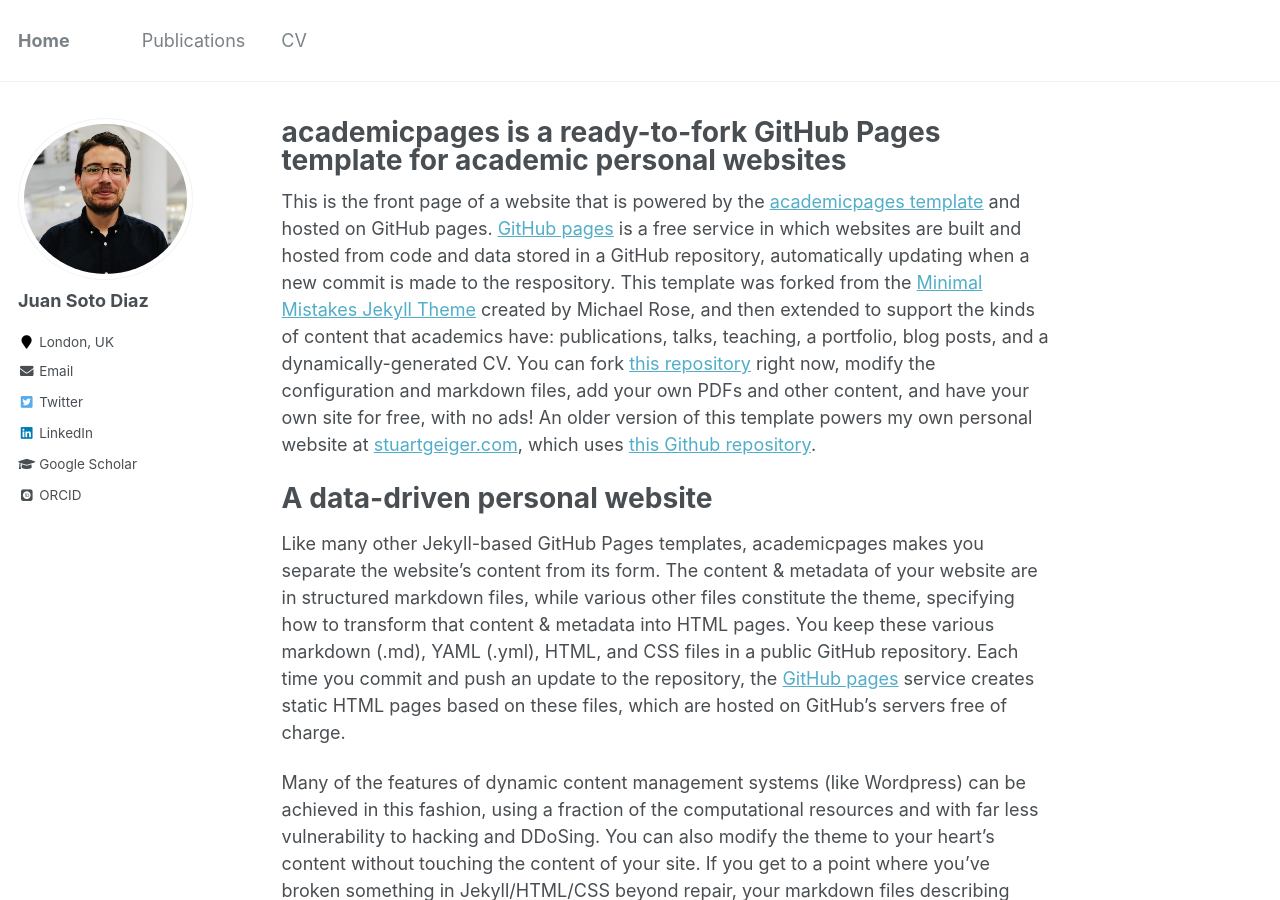
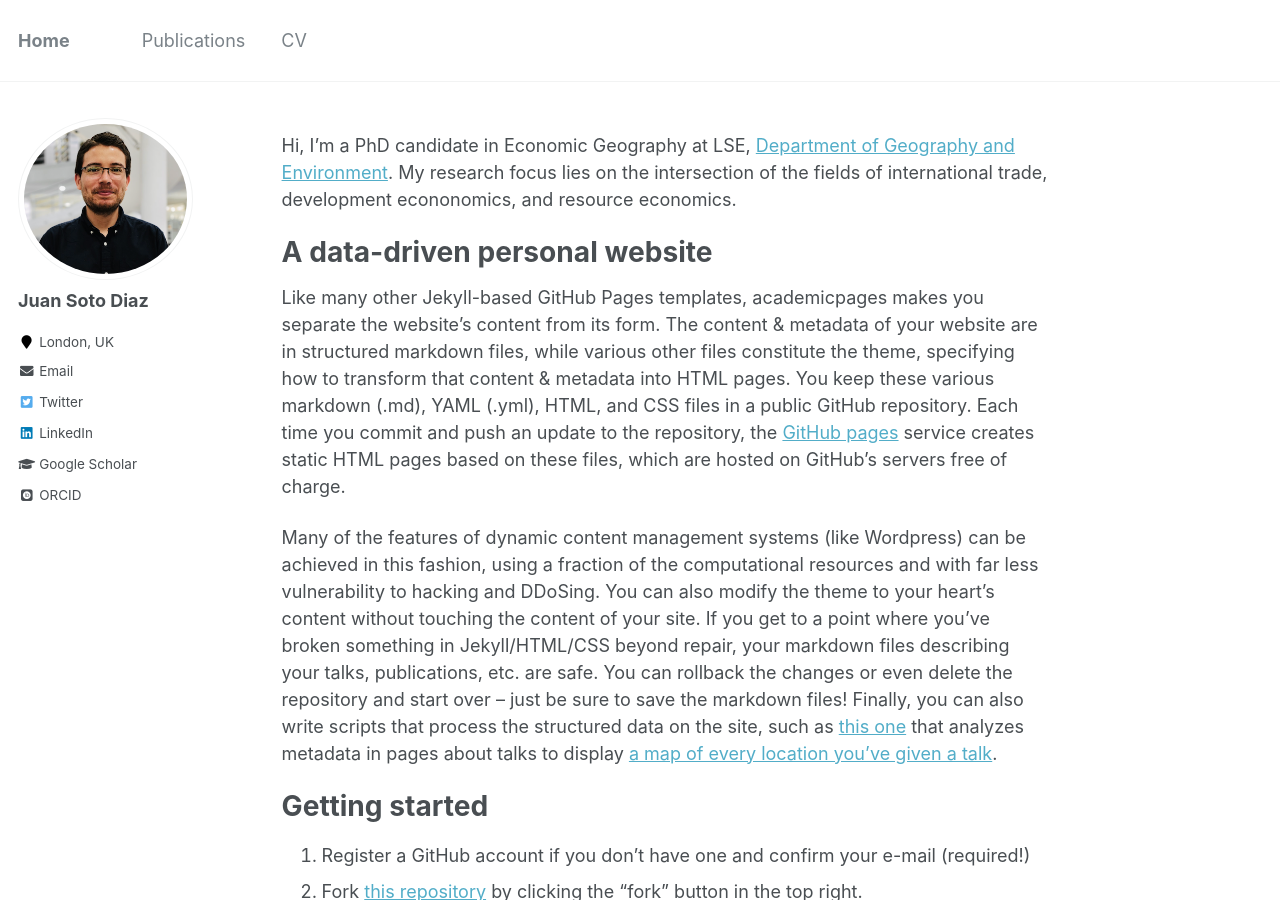
Before and after one commit to pedrofierroz87/pedrofierroz87.github.io, a Jekyll site: the page built from _pages/about.md, in a window 1280 px wide and 900 px high. Built offline with Jekyll 4.4.1, drawn with Linux system fonts in a browser that asks for light colours; some web fonts are replaced.

Commit message:
Update about.md

```diff
--- a/_pages/about.md
+++ b/_pages/about.md
@@ -1,6 +1,6 @@
 ---
 permalink: /
-title: "academicpages is a ready-to-fork GitHub Pages template for academic personal websites"
+title: ""
 excerpt: "About me"
 author_profile: true
 redirect_from:
@@ -8,7 +8,7 @@ redirect_from:
   - /about.html
 ---
 
-This is the front page of a website that is powered by the [academicpages template](https://github.com/academicpages/academicpages.github.io) and hosted on GitHub pages. [GitHub pages](https://pages.github.com) is a free service in which websites are built and hosted from code and data stored in a GitHub repository, automatically updating when a new commit is made to the respository. This template was forked from the [Minimal Mistakes Jekyll Theme](https://mmistakes.github.io/minimal-mistakes/) created by Michael Rose, and then extended to support the kinds of content that academics have: publications, talks, teaching, a portfolio, blog posts, and a dynamically-generated CV. You can fork [this repository](https://github.com/academicpages/academicpages.github.io) right now, modify the configuration and markdown files, add your own PDFs and other content, and have your own site for free, with no ads! An older version of this template powers my own personal website at [stuartgeiger.com](http://stuartgeiger.com), which uses [this Github repository](https://github.com/staeiou/staeiou.github.io).
+Hi, I'm a PhD candidate in Economic Geography at LSE, [Department of Geography and Environment](https://www.lse.ac.uk/geography-and-environment). My research focus lies on the intersection of the fields of international trade, development econonomics, and resource economics.
 
 A data-driven personal website
 ======
```
